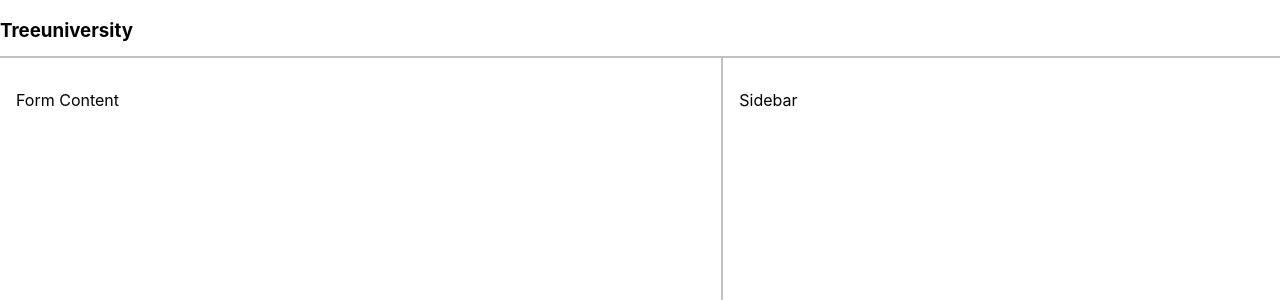
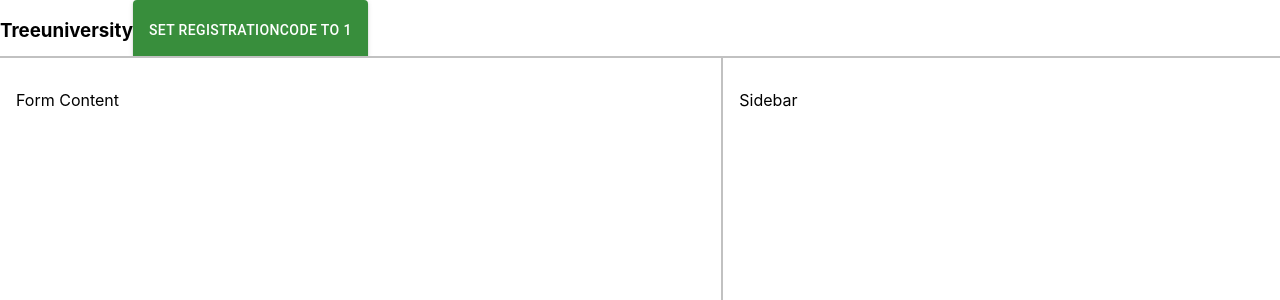
Before and after one commit to raphaelseher/treeuniversity, a React (Create React App) app: page /register in a window 1280 px wide. Shown: the top 300 px of the page. Built offline with nearby package versions, Linux system fonts and the light colour scheme.

Commit message:
Add debug button for setting registrationCOde

```diff
--- a/src/components/Header.tsx
+++ b/src/components/Header.tsx
@@ -1,5 +1,7 @@
 import React from "react";
+import { EnvironmentConsumer } from "context/Environment";
 import Chip from "@mui/material/Chip";
+import Button from "@mui/material/Button";
 import "styles/Header.css";
 
 // Parameters are called Props in React.
@@ -17,6 +19,18 @@ function Header(props: HeaderProps) {
             </div>
           )
         }
+        <EnvironmentConsumer>
+          {([environment, setEnvironment]) => (
+            <Button
+              variant="contained"
+              onClick={() => {
+                setEnvironment({ ...environment, registrationCode: "1" });
+              }}
+            >
+              Set RegistrationCode to 1
+            </Button>
+          )}
+        </EnvironmentConsumer>
       </header>
     </div>
   );
--- a/src/styles/Header.css
+++ b/src/styles/Header.css
@@ -3,3 +3,8 @@
   overflow: hidden;
   border-bottom: 2px solid var(--default-inactive-color);
 }
+
+#header header {
+  display: flex;
+  flex-direction: row;
+}
```
